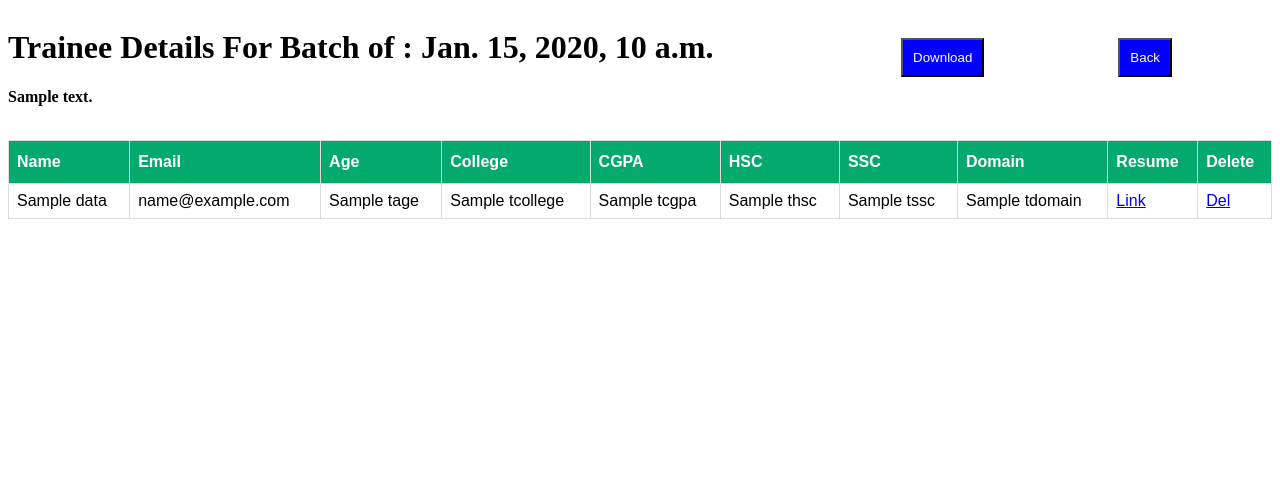
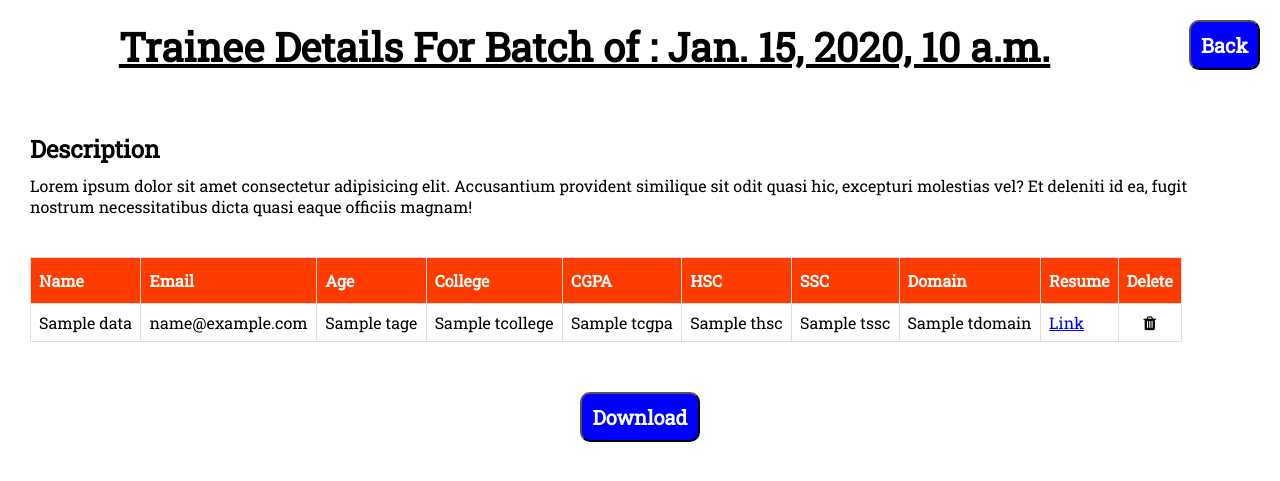
Before and after one commit to vrajbhatt27/TraineeManagementSystem, a Django app: template mainApp/templates/mainApp/traineeDetails.html in a window 1280 px wide. Shown: the top 481 px of the page. Run offline with Django 4.2, Linux system fonts and the light colour scheme; the template is opened without the code that fills it: most values are stand-ins (such as "Sample title", 1, 10 or a date in 2020); parts of the project's set-up code (start-up, migrations or seed data) failed here and were passed over.

Commit message:
tdetails.html UI updated

```diff
--- a/mainApp/templates/mainApp/traineeDetails.html
+++ b/mainApp/templates/mainApp/traineeDetails.html
@@ -1,82 +1,40 @@
+{% load static %}
 <!DOCTYPE html>
 <html lang="en">
 
 <head>
-    <meta charset="UTF-8">
-    <meta http-equiv="X-UA-Compatible" content="IE=edge">
-    <meta name="viewport" content="width=device-width, initial-scale=1.0">
-    <style>
-        .head-container {
-            display: flex;
-            justify-content: space-between;
-        }
-
-        .myBtn {
-            margin: 30px;
-            margin-right: 100px;
-            padding: 10px;
-            background-color: blue;
-            color: white;
-        }
-
-        .logout-button {
-            display: inline;
-        }
-
-        .download-button {
-            display: inline;
-        }
-
-        .trainee-table {
-            font-family: Arial, Helvetica, sans-serif;
-            border-collapse: collapse;
-            width: 100%;
-        }
-
-        .trainee-table td,
-        .trainee-table th {
-            border: 1px solid #ddd;
-            padding: 8px;
-        }
-
-        .trainee-table tr:nth-child(even) {
-            background-color: #f2f2f2;
-        }
-
-        .trainee-table tr:hover {
-            background-color: #ddd;
-        }
-
-        .trainee-table th {
-            padding-top: 12px;
-            padding-bottom: 12px;
-            text-align: left;
-            background-color: #04AA6D;
-            color: white;
-        }
-    </style>
+    <meta charset="UTF-8" />
+    <meta http-equiv="X-UA-Compatible" content="IE=edge" />
+    <meta name="viewport" content="width=device-width, initial-scale=1.0" />
+    <link rel="preconnect" href="https://fonts.googleapis.com" />
+    <link rel="preconnect" href="https://fonts.gstatic.com" crossorigin />
+    <link href="https://fonts.googleapis.com/css2?family=Roboto+Slab&display=swap" rel="stylesheet" />
+    <link rel='stylesheet' href='https://cdnjs.cloudflare.com/ajax/libs/font-awesome/4.7.0/css/font-awesome.min.css'>
+    <link rel="stylesheet" href="{% static 'css/mainApp/tdetails.css' %}" />
     <title>Trainee Details</title>
 </head>
 
 <body>
     <div class="head-container">
-        <div class="details">
-            <h1>Trainee Details For Batch of : {{ fdata.date }}</h1>
-            <p><b>{{ fdata.description }}</b></p>
-            <br>
+        <div></div>
+        <h1>Trainee Details For Batch of : {{ fdata.date }}</h1>
+        <div class="logout-button">
+            <a href="{% url 'home' %}"><button class="myBtn">Back</button></a>
         </div>
-        <div class="utility-buttons">
-            <div class="download-button">
-                <a href="{% url 'gcsv' %}"><button class="myBtn">Download</button></a>
-            </div>
-            <div class="logout-button">
-                <a href="{% url 'home' %}"><button class="myBtn">Back</button></a>
-            </div>
-        </div>
+    </div>
 
+    <div class="description">
+        <h2>Description</h2>
+        <p style="margin-top: 10px;">Lorem ipsum dolor sit amet consectetur adipisicing elit. Accusantium provident
+            similique
+            sit
+            odit quasi hic,
+            excepturi molestias vel? Et deleniti id ea, fugit nostrum necessitatibus dicta quasi eaque officiis magnam!
+        </p>
     </div>
-    <div id='table'>
-        <table class='trainee-table'>
+
+    <div id="table">
+        <table class="trainee-table">
             <thead>
                 <tr>
                     <th>Name</th>
@@ -105,14 +63,24 @@
                     {% if data.tresume == None%}
                     <td></td>
                     {% else %}
-                    <td><a href={{ data.tresume }}>Link</a></td>
+                    <td><a href="{{ data.tresume }}">Link</a></td>
                     {% endif %}
-                    <td><a href="{% url 'delTrainee' data.temail %}">Del</a></td>
+                    <td class="delete">
+                        <a href="{% url 'delTrainee' data.temail %}">
+                            <i class="fa fa-trash"></i>
+                        </a>
+                    </td>
                 </tr>
             </tbody>
             {% endfor %}
         </table>
     </div>
+
+    <div class="btn-container">
+        <div class="download-button">
+            <a href="{% url 'gcsv' %}"><button class="myBtn">Download</button></a>
+        </div>
+    </div>
 </body>
 
 </html>
--- /dev/null
+++ b/static/css/mainApp/tdetails.css
@@ -0,0 +1,75 @@
+* {
+  margin: 0;
+  padding: 0;
+  font-family: "Roboto Slab", serif;
+}
+
+a {
+  color: blue;
+}
+
+i {
+  color: black;
+}
+
+.head-container {
+  display: flex;
+  justify-content: space-between;
+  margin-bottom: 30px;
+}
+
+.head-container h1 {
+  margin: 20px;
+  font-size: 40px;
+  text-decoration: underline;
+}
+
+.myBtn {
+  padding: 10px;
+  margin: 20px;
+  border-radius: 10px;
+  font-size: 20px;
+  font-weight: bold;
+  cursor: pointer;
+  background-color: blue;
+  color: white;
+}
+
+.description {
+  margin: 20px;
+  padding: 10px;
+}
+
+.trainee-table {
+  font-family: Arial, Helvetica, sans-serif;
+  border-collapse: collapse;
+  width: 90%;
+  margin: 30px;
+}
+
+.trainee-table td,
+.trainee-table th {
+  border: 1px solid #ddd;
+  padding: 8px;
+}
+
+.trainee-table tr:hover {
+  background-color: #ddd;
+}
+
+.trainee-table th {
+  padding-top: 12px;
+  padding-bottom: 12px;
+  text-align: left;
+  background-color: #ff3c00;
+  color: white;
+}
+
+.trainee-table .delete {
+  text-align: center;
+}
+
+.btn-container {
+  display: flex;
+  justify-content: center;
+}
```
